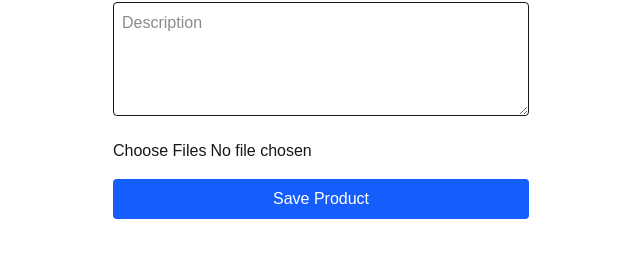
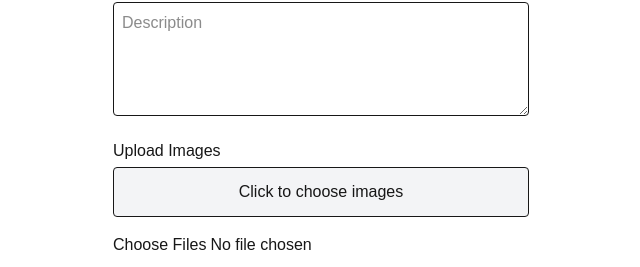
Before and after one commit to brianbees/urbanbees-product-admin, a Next.js app: page /add-product in a window 1280 px wide. Shown: the part 204-471 px from the top of the page, without its empty margins (319-959 px from the left). Built offline with nearby package versions, Linux system fonts and the light colour scheme; no server answers; the database is empty.

Commit message:
Update product admin pages

```diff
--- a/app/add-product/page.tsx
+++ b/app/add-product/page.tsx
@@ -1,3 +1,5 @@
+// product-admin\app\add-product\page.tsx
+
 'use client';
 
 import { useState, useEffect } from 'react';
@@ -157,6 +159,18 @@ export default function AddProductPage() {
         />
 
         {/* Image upload */}
+<label className="block font-medium mb-1">Upload Images</label>
+
+<label className="block w-full p-3 border rounded cursor-pointer bg-gray-100 hover:bg-gray-200 text-center">
+  Click to choose images
+  <input
+    type="file"
+    accept="image/*"
+    multiple
+    onChange={(e) => setImages(Array.from(e.target.files || []))}
+    className="hidden"
+  />
+</label>
         <input
           type="file"
           accept="image/*"
--- a/app/add-variant/page.tsx
+++ b/app/add-variant/page.tsx
@@ -1,3 +1,6 @@
+// product-admin\app\add-variant\page.tsx
+
+
 'use client';
 
 import { useState, useEffect } from 'react';
--- a/app/page.tsx
+++ b/app/page.tsx
@@ -1,3 +1,5 @@
+// File location: product-admin/app/page.tsx
+
 'use client';
 
 import { useState } from 'react';
```
